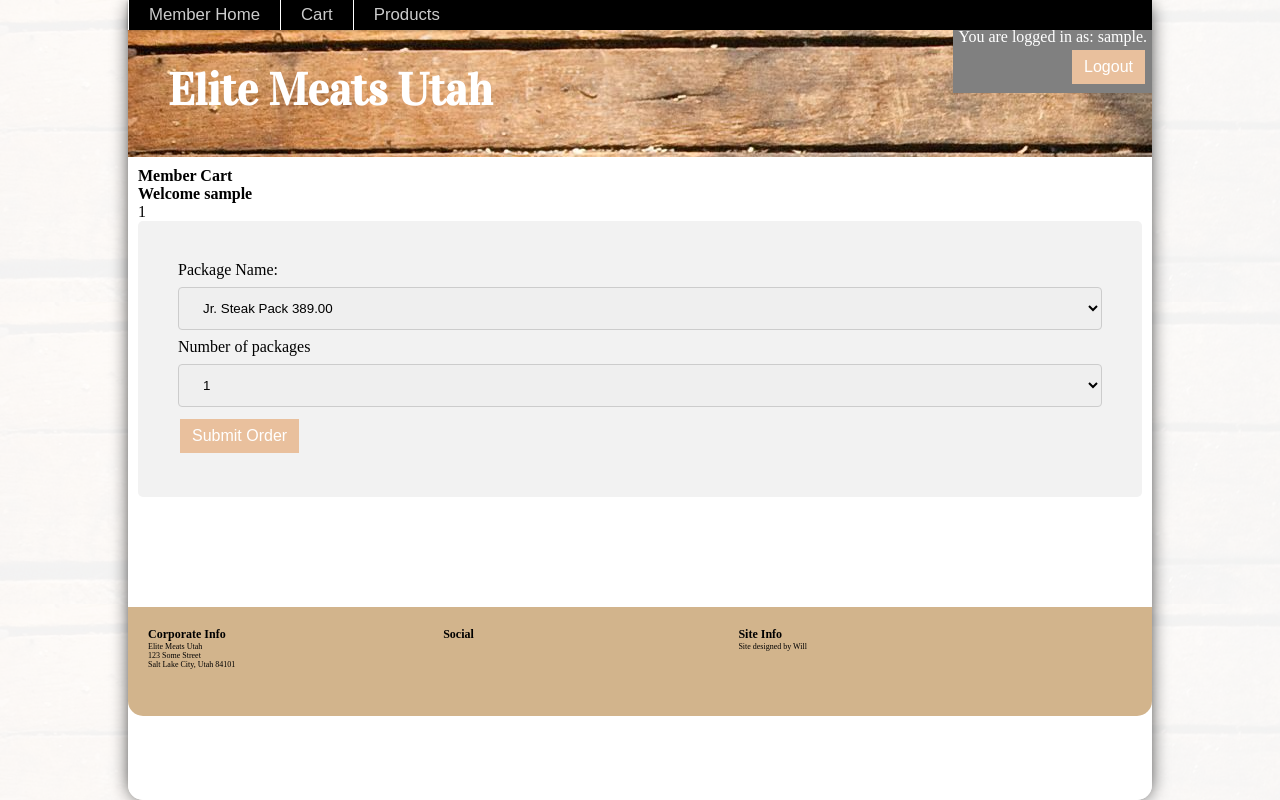
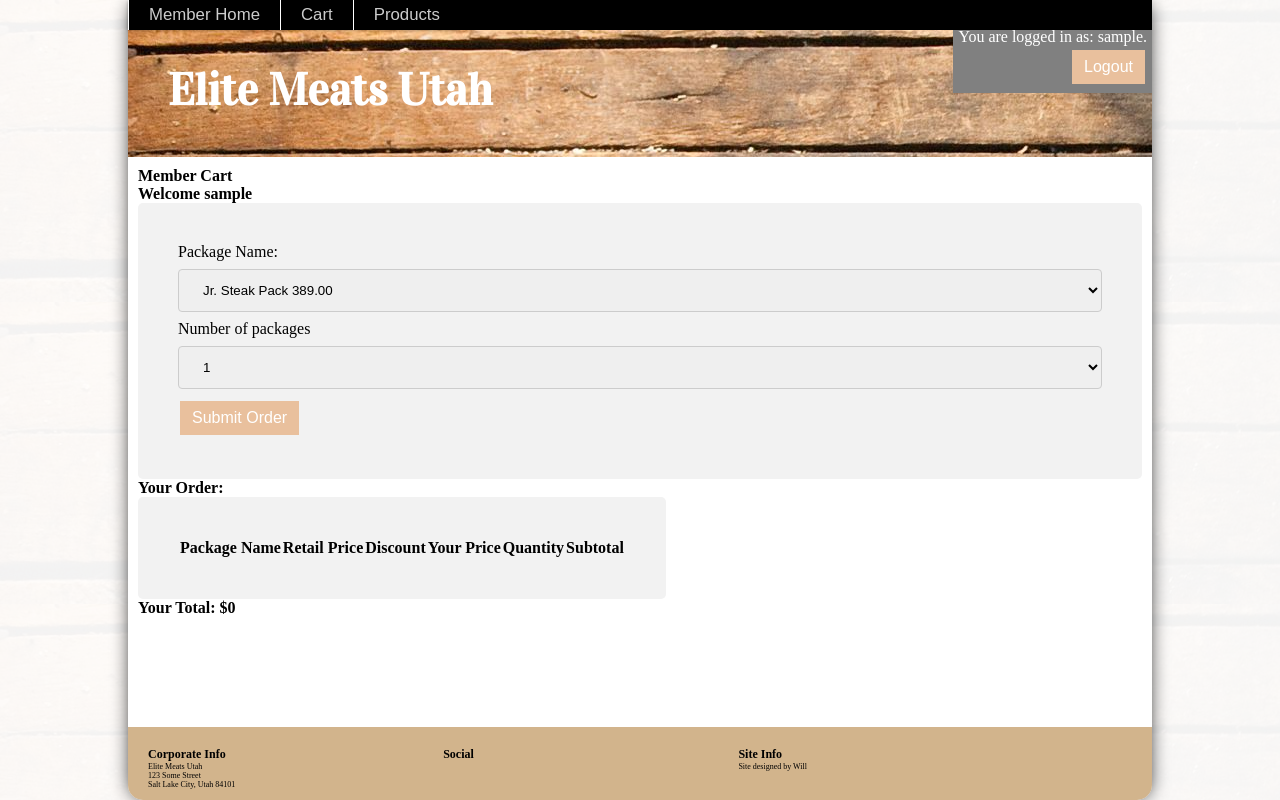
Before and after one commit to willthibodeau/emu_dev2, a PHP site: page /member/?action=view_cart in a window 1280 px wide. Run offline with PHP 8.4, Linux system fonts and the light colour scheme; the visitor is signed in with stand-in values (Sample User, id 1); data comes from the database, SQL or seed files in the repository; tables that the repository leaves empty or names only in its code hold one stand-in row (values such as "Sample post"); data that the repository does not hold is empty; some web fonts are replaced.

Commit message:
worked on cart

```diff
--- a/admin/category_list.php
+++ b/admin/category_list.php
@@ -18,6 +18,8 @@ include'../view/admin_header.php';
         <input type="text"  name="name" id="name"><br>
         <label for="price">Category Price:</label>
         <input type="text" name="cat_catprice" id="price"><br>
+        <label for="discount">Discount Percent: </label>
+        <input type="text" name="discount" id="discount"><br>
         <input class="button" type="submit" value="Add Category">
     </form>
     <!-- display the category list in a table format-->
--- a/admin/index.php
+++ b/admin/index.php
@@ -35,6 +35,7 @@ switch($action) {
  	case'add_category':
  		$name = filter_input(INPUT_POST, 'name');
  		$price = filter_input(INPUT_POST, 'cat_catprice');
+    $discount = filter_input(INPUT_POST, 'discount');
 
     $category_id = filter_input(INPUT_GET, 'category_id', FILTER_VALIDATE_INT);
     if ($category_id == NULL || $category_id == FALSE) {
@@ -54,7 +55,7 @@ switch($action) {
       include'category_list.php';
 
     } else if(detect_category_name($name) == false){
-      add_category($name, $price);
+      add_category($name, $price, $discount);
       header('Location: .?action=list_categories');  // display the Category List page
 
     } else {
--- a/member/cart.php
+++ b/member/cart.php
@@ -5,7 +5,7 @@ include'../view/member_header.php';
 <div class="main-content">
 	<h1>Member Cart</h1>
 				<h2>Welcome <?php echo $_SESSION['member_firstName']; ?></h2>
-				<p><?php echo $_SESSION['member_id']; ?>
+
 
 				<form action="." method="post" class="formInput">
                     <input type="hidden" name="action" value="add_order">
@@ -26,18 +26,34 @@ include'../view/member_header.php';
                 </select>
                 <input class="button" type="submit" value="Submit Order">
             </form>
+            <h2>Your Order:</h2>
 
-            <?php foreach($carts as $cart) :?>
-			<ul class="formInput">
-	            <li>
-	            <?php echo $cart[0];?>&nbsp;
-	            <?php echo $cart[1];?>&nbsp;
-	            <?php echo $cart[2];?>
-	            <?php echo $sum;?>
+        <table class="formInput">
+            <thead>
+                <tr>
+                    <th>Package Name</th>
+                    <th>Retail Price</th>
+                    <th>Discount</th>
+                    <th>Your Price</th>
+                    <th>Quantity</th>
+                    <th>Subtotal</th>
+                </tr>
+                    <?php foreach ($carts as $cart) : ?>
+            </thead>
+            <tbody>
+                <tr>
+                    <td><?php echo $cart[0]; ?></td>
+                    <td><?php echo $cart[1]; ?></td>
+                    <td><?php echo ($cart[1] * $cart[2]); ?></td>
+                    <td><?php $sum = ($cart[1] - ($cart[1] * $cart[2])) ; echo $sum; ?></td>
+                    <td><?php echo $cart[3]; ?></td>
+                    <td><?php echo $sum * $cart[3]; ?></td>
 
-	        	</li>
-    		</ul>
-
-        <?php endforeach; ?>
+                    <!-- add delete code here -->
+                </tr>
+            </tbody>
+                    <?php endforeach; ?>
+        </table>
+<h2>Your Total: $<?php  echo $total; ?></h2>
 </div>
 <?php include'../view/footer.php'; ?>
--- a/member/index.php
+++ b/member/index.php
@@ -58,6 +58,14 @@ switch($action) {
 		$orders_orderNumber = 8;
 		$orders_userid = $_SESSION['member_id'];
 		$carts = get_cart($orders_userid, $orders_orderNumber);
+
+		$sum = 0;
+		$total = 0;
+		foreach ($carts as $cart ){
+			$sum = ($cart[1] - ($cart[1] * $cart[2]));
+			$total += $sum;
+		}
+
 		$categories = get_categories();
 		include('cart.php');
 		break;
@@ -66,8 +74,8 @@ switch($action) {
 		$orders_categoryid = filter_input(INPUT_POST, 'category_id');
 		$orders_quantity = filter_input(INPUT_POST, 'quantity');
 		$orders_orderNumber = 8;
-print_r($orders_userid);
 		add_to_cart($orders_userid, $orders_categoryid, $orders_quantity, $orders_orderNumber);
+
 		$carts = get_cart($orders_userid);
 		header("Location: .?action=view_cart");
 		break;
--- a/model/category_db.php
+++ b/model/category_db.php
@@ -23,16 +23,17 @@ function get_category_name($category_id) {
     return $category_name;
 }
 
-function add_category($name, $price){
+function add_category($name, $price, $discount){
 	global $db;
 	$query =
   ' INSERT INTO categories
-      (cat_categoryID, cat_categoryName, cat_price)
+      (cat_categoryID, cat_categoryName, cat_price, cat_discount)
     VALUES
-      (null, :name, :cat_price)';
+      (null, :name, :cat_price, :cat_discount)';
     $statement = $db->prepare($query);
     $statement->bindValue(':name', $name);
     $statement->bindValue(':cat_price', $price);
+    $statement->bindValue(':cat_discount', $discount);
     $statement->execute();
     $statement->closeCursor();
 }
--- a/model/member_db.php
+++ b/model/member_db.php
@@ -61,41 +61,57 @@ function add_comments($com_userid, $comment_text) {
     $statement->closeCursor();
 }
 
-function add_to_cart($orders_userid, $orders_categoryid, $orders_quantity, $orders_orderNumber) {
+function add_to_cart($orders_userid, $orders_categoryid, $orders_quantity) {
     global $db;
     $query =
     '   INSERT INTO orders
-            (orders_orderID, orders_userID, orders_categoryID, orders_quantity, orders_orderNumber)
+            (orders_orderID, orders_userID, orders_categoryID, orders_quantity)
         VALUES
-            (NULL, :orders_userid, :orders_categoryid, :orders_quantity, :orders_orderNumber)';
+            (NULL, :orders_userid, :orders_categoryid, :orders_quantity)';
     $statement = $db->prepare($query);
     $statement->bindValue(':orders_userid', $orders_userid);
     $statement->bindValue(':orders_categoryid', $orders_categoryid);
     $statement->bindValue(':orders_quantity', $orders_quantity);
-    $statement->bindValue(':orders_orderNumber', $orders_orderNumber);
     $statement->execute();
     $statement->closeCursor();
 
 }
 
-function get_cart($user_id, $order_number) {
+function get_cart($user_id) {
     global $db;
 
     $query =
-    '   SELECT categories.cat_categoryName, categories.cat_price, orders.orders_quantity
+    '   SELECT categories.cat_categoryName, categories.cat_price, categories.cat_discount, orders.orders_quantity
         FROM categories
         INNER JOIN orders
         ON categories.cat_categoryID=orders.orders_categoryID
-        WHERE orders.orders_userID = :user_id and orders.orders_orderNumber = :order_number';
+        WHERE orders.orders_userID = :user_id';
     $statement = $db->prepare($query);
     $statement->bindValue(':user_id', $user_id);
-    $statement->bindValue(':order_number', $order_number);
     $statement->execute();
-    return $statement;
+    $carts = $statement->fetchAll();
+    $statement->closeCursor();
+    return $carts;
+
 }
 
 function delete_from_cart() {
 
 }
 
+// function get_cat_price($cat_categoryID) {
+//     global $db;
+//     $query =
+//     '   SELECT cat_price
+//         FROM categories
+//         WHERE cat_categoryID = :cat_categoryID';
+//     $statement = $db->prepare($query);
+//     $statement->bindValue(':cat_categoryID', $cat_categoryID);
+//     $statement->execute();
+//     $prices = $statement->fetchAll();
+//     $statement->closeCursor();
+//     foreach ($prices as $price) {
+//         echo $price[0];
+//     }
+
 ?>
```
Also changed, not shown: imageProcess/images/kabobs_100.jpg (added), 1 other file.
